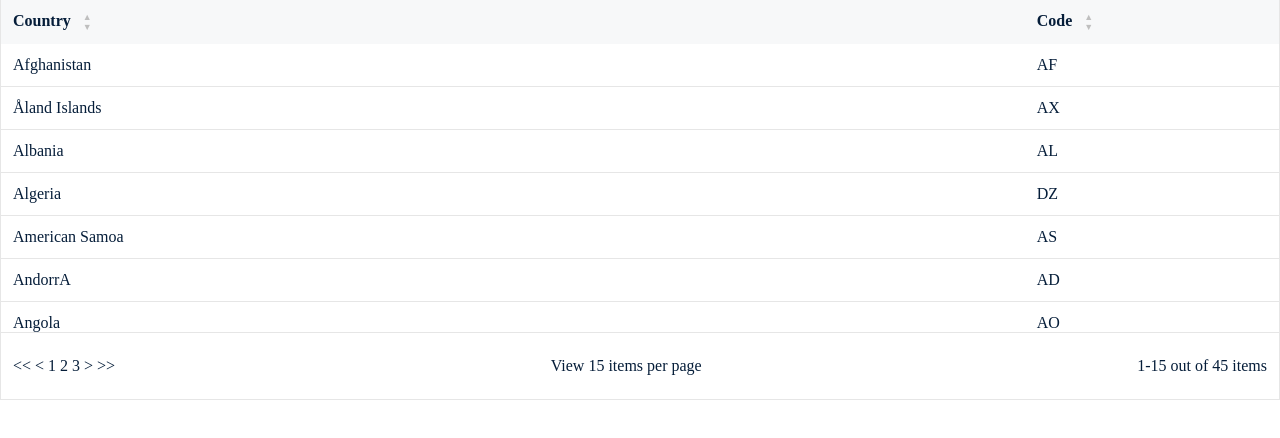
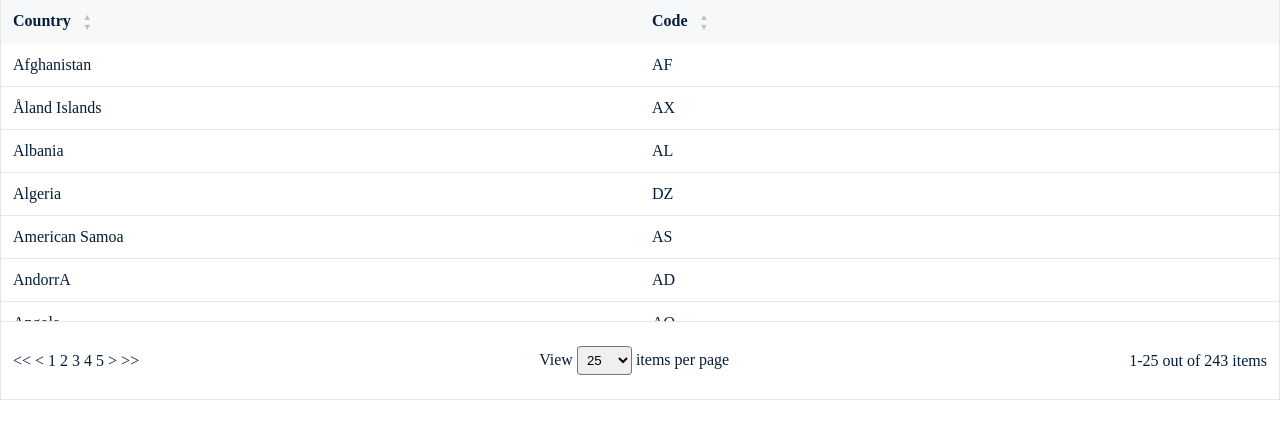
Before and after one commit to caleniuc/angular-components, an Angular app: page / in a window 1280 px wide. Shown: the top 438 px of the page. Built offline with nearby package versions, Linux system fonts and the light colour scheme.

Commit message:
Page size selector, page number selection, show current displayed items interval and total nr of items

```diff
--- a/src/app/app.component.html
+++ b/src/app/app.component.html
@@ -1,6 +1,6 @@
 <div>
   <div id="grid-wrapper">
-    <t-grid [data]="data" (sortChange)="onSortChange($event)">
+    <t-grid [data]="data" (sortChange)="onSortChange($event)" pageSize="25" (pageSizeChange)="onPageSizeChange($event)" (pageNumberChange)="onPageNumberChange($event)">
       <t-entry
         title="Country"
         property="name"
--- a/src/app/app.component.ts
+++ b/src/app/app.component.ts
@@ -13,4 +13,12 @@ export class AppComponent {
     const {column, direction} = change;
     console.log(`A sort change was emitted on column '${column}' with direction ${direction}`);
   }
+
+  onPageSizeChange(pageSize) {
+    console.log(`A page size change was emitted. New page size is ${pageSize}`);
+  }
+
+  onPageNumberChange(page) {
+    console.log(`A page number change was emitted. New page number is ${page}`);
+  }
 }
--- a/src/app/grid/grid.component.css
+++ b/src/app/grid/grid.component.css
@@ -13,6 +13,7 @@
     border-collapse: collapse;
     border: 1px solid #e6e6e6;
     border-top: none;
+    table-layout: fixed;
 }
 
 .t-grid-table th {
--- a/src/app/grid/grid.component.html
+++ b/src/app/grid/grid.component.html
@@ -11,12 +11,12 @@
             </tr>
         </thead>
         <tbody>
-            <tr *ngFor="let item of data">
+            <tr *ngFor="let item of getDataToDisplay()">
                 <td *ngFor="let entry of entries">
                     {{ item[entry.property] }}
                 </td>
             </tr>
         </tbody>
     </table>
-    <t-pagination></t-pagination>
+    <t-pagination [data]="data" [pageSize]="pageSize" [pageNumber]="pageNumber" (pageSizeChange)="onPageSizeChange($event)" (pageNumberChange)="onPageNumberChange($event)"></t-pagination>
 </div>
--- a/src/app/grid/grid.component.ts
+++ b/src/app/grid/grid.component.ts
@@ -1,4 +1,4 @@
-import { Component, OnInit, Directive, ContentChildren, Input, Output, EventEmitter } from '@angular/core';
+import { Component, OnInit, Directive, ContentChildren, Input, Output, EventEmitter, ChangeDetectionStrategy } from '@angular/core';
 
 export enum SortDirection {
   ASC,
@@ -15,7 +15,8 @@ export class Entry {
 @Component({
   selector: 't-grid',
   templateUrl: './grid.component.html',
-  styleUrls: ['./grid.component.css']
+  styleUrls: ['./grid.component.css'],
+  changeDetection: ChangeDetectionStrategy.OnPush
 })
 export class GridComponent implements OnInit {
   @Input() data;
@@ -25,6 +26,7 @@ export class GridComponent implements OnInit {
   @Output() pageSizeChange = new EventEmitter();
 
   columnsSorting = {};
+  pageNumber = 1;
 
   @ContentChildren(Entry) entries;
 
@@ -52,4 +54,23 @@ export class GridComponent implements OnInit {
   isSortActive(property, direction) {
     return this.columnsSorting[property] === direction;
   }
+
+  getDataToDisplay() {
+    if (!this.pageSize) {
+      return this.data;
+    }
+    return this.data.slice((this.pageNumber - 1) * this.pageSize, this.pageSize * this.pageNumber);
+  }
+
+  onPageSizeChange(event) {
+    const {target: {value}} = event;
+    this.pageSize = value;
+    this.pageNumber = 1;
+    this.pageSizeChange.emit(value);
+  }
+
+  onPageNumberChange(page) {
+    this.pageNumber = page + 1;
+    this.pageNumberChange.emit(page + 1);
+  }
 }
--- a/src/app/pagination/pagination.component.css
+++ b/src/app/pagination/pagination.component.css
@@ -7,4 +7,10 @@
     margin-top: -1px;
     padding: 24px 12px;
     border: 1px solid #e6e6e6;
+    align-items: center;
 }
+
+#page-size {
+    padding: 5px;
+    border-radius: 10%;
+}
--- a/src/app/pagination/pagination.component.html
+++ b/src/app/pagination/pagination.component.html
@@ -1,5 +1,11 @@
-<div class="t-grid-pagination">
-    <div class="page-selector"><< < 1 2 3 > >></div>
-    <div class="shown-items">View 15 items per page</div>
-    <div class="items-number">1-15 out of 45 items</div>
+<div *ngIf="!!pageSize" class="t-grid-pagination">
+    <div class="page-selector"><< < <span *ngFor="let page of getPages()" (click)="onPageNumberChange(page)">{{page + 1}} </span> > >></div>
+    <div class="shown-items">
+        View
+        <select id="page-size" (change)="onPageSizeChange($event)">
+            <option *ngFor="let size of pageSizes" [value]="size" [selected]="pageSize === size.toString()">{{size}}</option>
+        </select>
+        items per page
+    </div>
+    <div class="items-number">{{firstItemShown}}-{{lastItemShown}} out of {{data.length}} items</div>
 </div>
--- a/src/app/pagination/pagination.component.ts
+++ b/src/app/pagination/pagination.component.ts
@@ -1,4 +1,4 @@
-import { Component, OnInit } from '@angular/core';
+import { Component, OnInit, Input, Output, EventEmitter } from '@angular/core';
 
 @Component({
   selector: 't-pagination',
@@ -6,10 +6,69 @@ import { Component, OnInit } from '@angular/core';
   styleUrls: ['./pagination.component.css']
 })
 export class PaginationComponent implements OnInit {
+  @Input() pageSize;
+  @Input() data;
+  @Input() pageNumber;
+  @Output() pageSizeChange = new EventEmitter();
+  @Output() pageNumberChange = new EventEmitter();
+
+  firstItemShown;
+  lastItemShown;
+
+  pageSizes = [5, 15, 25, 50, 100];
 
   constructor() { }
 
   ngOnInit(): void {
   }
 
+  ngOnChanges(changes) {
+    const {pageSize, pageNumber} = changes;
+    const currPageSize = pageSize ? pageSize.currentValue : this.pageSize;
+    const currPageNumber = pageNumber ? pageNumber.currentValue : this.pageNumber;
+    this.firstItemShown = (currPageNumber - 1) * currPageSize + 1;
+    this.lastItemShown = currPageNumber * currPageSize > this.data.length ? this.data.length : currPageNumber * currPageSize;
+  }
+
+  onPageSizeChange(event) {
+    this.pageSizeChange.emit(event);
+  }
+
+  calculateTotalPages() {
+    return Math.ceil(this.data.length / parseInt(this.pageSize));
+  }
+
+  onPageNumberChange(page) {
+    this.pageNumberChange.emit(page);
+  }
+
+  getPages() {
+    const totalPages = this.calculateTotalPages();
+    if (totalPages < 6) {
+      return [...Array(totalPages).keys()];
+    }
+
+    const left = this.pageNumber - 3;
+    const right = this.pageNumber + 2;
+    let lowerLimit = 0;
+    let upperLimit = 0;
+
+    if (left >= 0) {
+      lowerLimit = left;
+    }
+    else {
+      lowerLimit = 0;
+      upperLimit -= left;
+    }
+
+    if (right <= totalPages) {
+      upperLimit += right;
+    }
+    else {
+      upperLimit = totalPages;
+      lowerLimit -= right;
+    }
+
+    return [...Array(this.calculateTotalPages()).keys()].slice(lowerLimit, upperLimit);
+  }
 }
```
